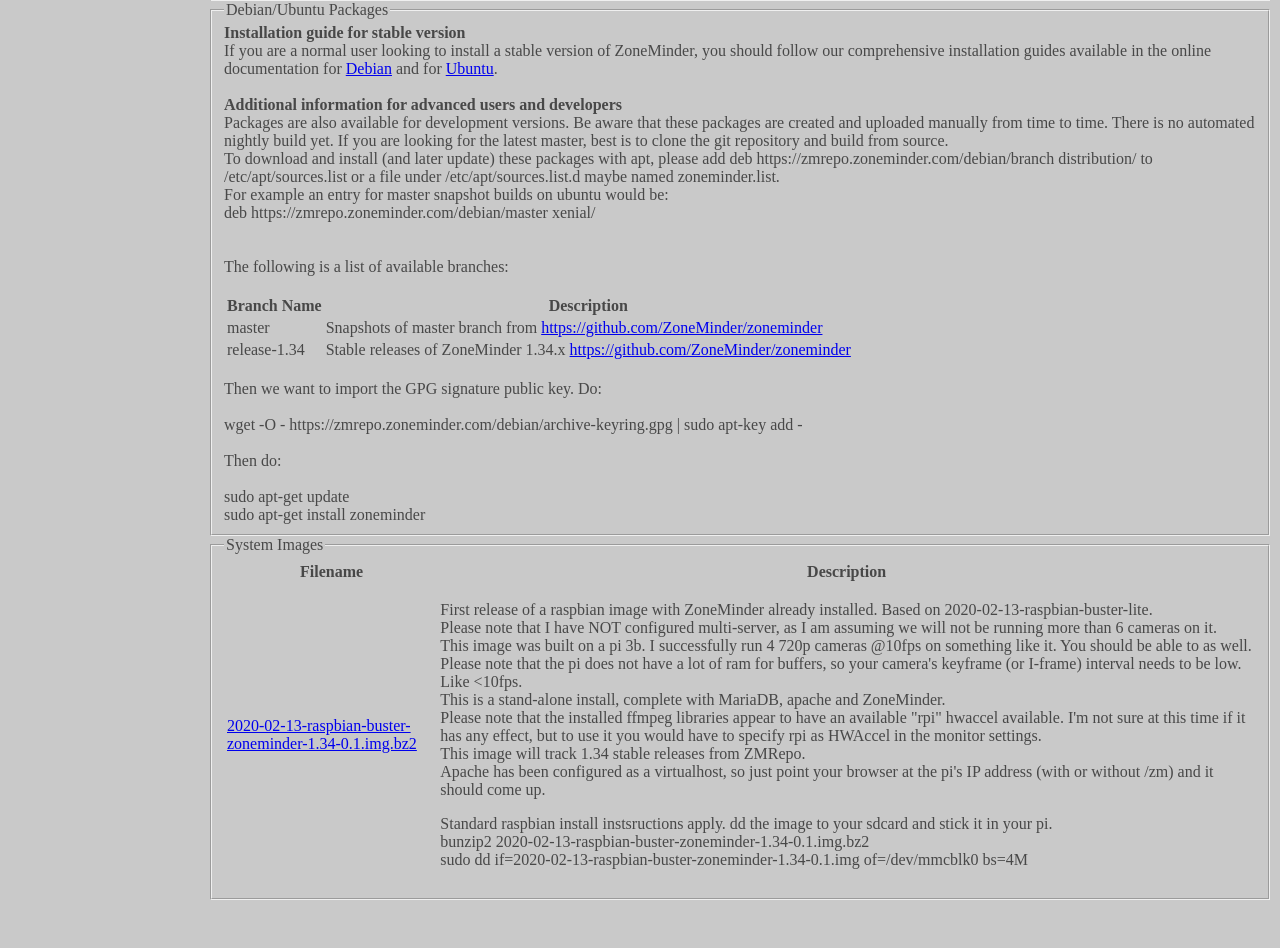
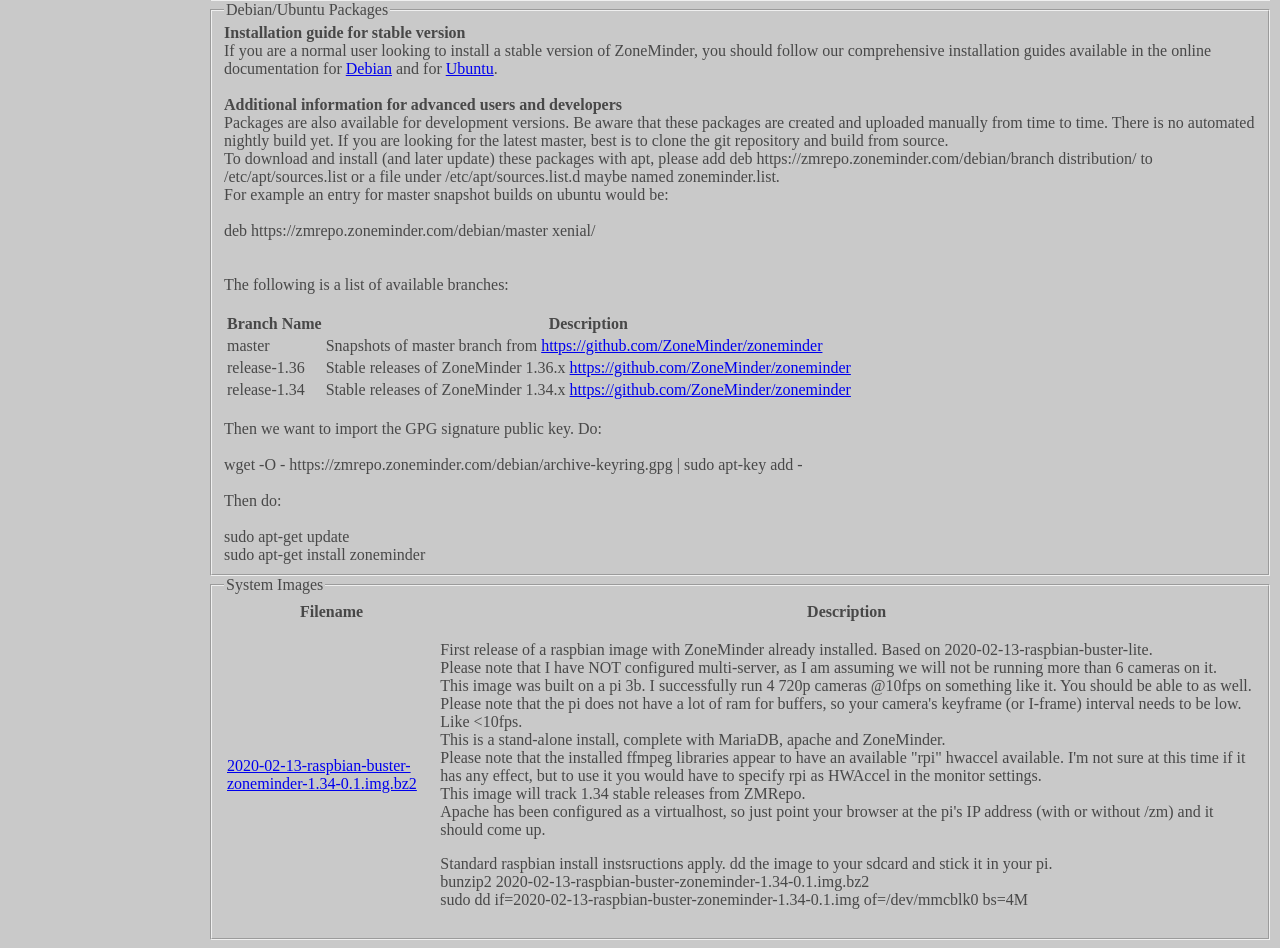
Before and after one commit to ZoneMinder/zmrepo, a PHP site: page / in a window 1280 px wide. Shown: the part 472-1420 px from the top of the page. Before the commit the page ends 1372 px from the top, so only its background shows below. Run offline with PHP 8.4, Linux system fonts and the light colour scheme.

Commit message:
spacing and add release-1.36

```diff
--- a/index.php
+++ b/index.php
@@ -132,12 +132,12 @@ function SelectInstructions(select){
   <b>Additional information for advanced users and developers</b><br>
   Packages are also available for development versions. Be aware that these packages are created and uploaded manually from time to time. There is no automated nightly build yet.
   If you are looking for the latest master, best is to clone the git repository and build from source.
-  <br>
+  <br/>
   To download and install (and later update) these packages with apt, please add deb https://zmrepo.zoneminder.com/debian/branch distribution/
   to /etc/apt/sources.list or a file under /etc/apt/sources.list.d maybe named zoneminder.list.
-  <br>
-  For example an entry for master snapshot builds on ubuntu would be:
-  <br>
+  <br/>
+  For example an entry for master snapshot builds on ubuntu would be:<br/>
+  <br/>
   deb https://zmrepo.zoneminder.com/debian/master xenial/
 <br><br><br>
 The following is a list of available branches:<br><br>
@@ -151,6 +151,13 @@ The following is a list of available branches:<br><br>
       </a>
     </td>
   </tr>
+  <tr>
+    <td>release-1.36</td>
+    <td>Stable releases of ZoneMinder 1.36.x
+      <a href="https://github.com/ZoneMinder/zoneminder">
+      https://github.com/ZoneMinder/zoneminder
+      </a>
+    </td>
   <tr>
     <td>release-1.34</td>
     <td>Stable releases of ZoneMinder 1.34.x
```
